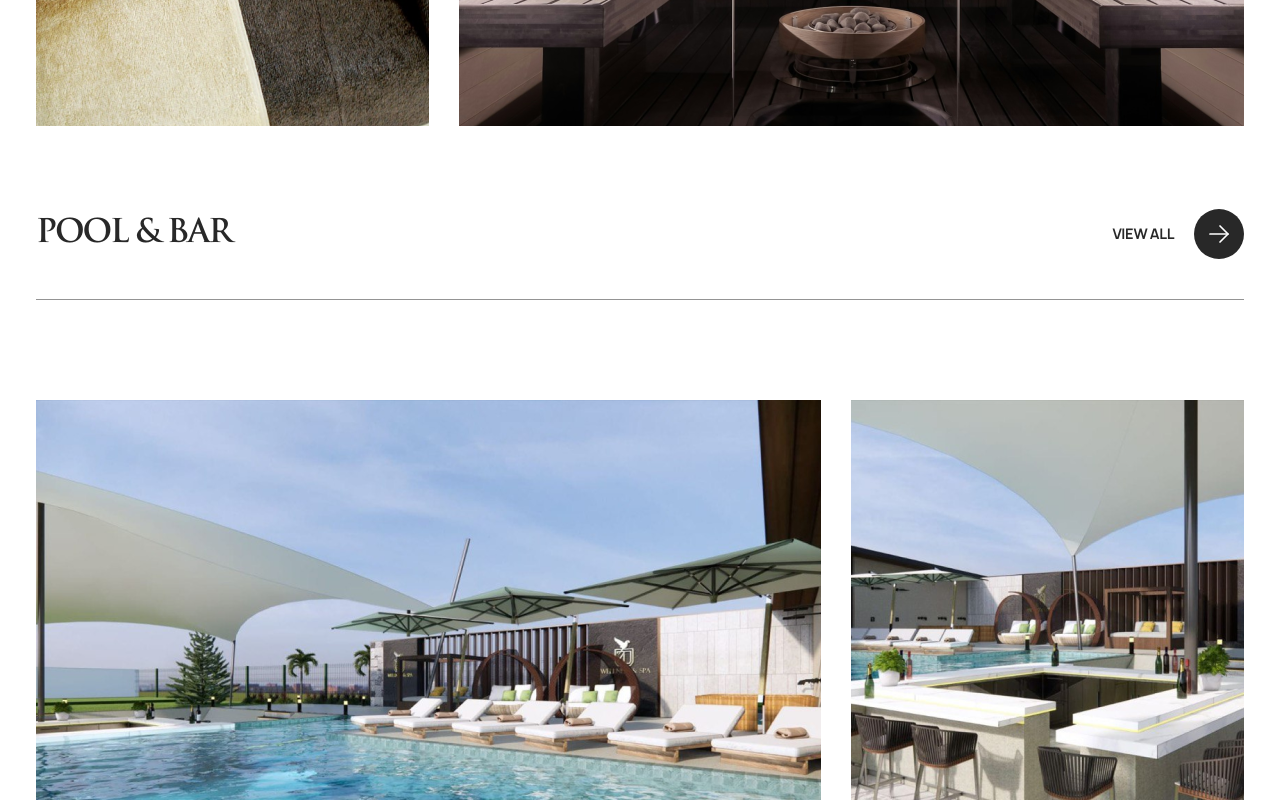
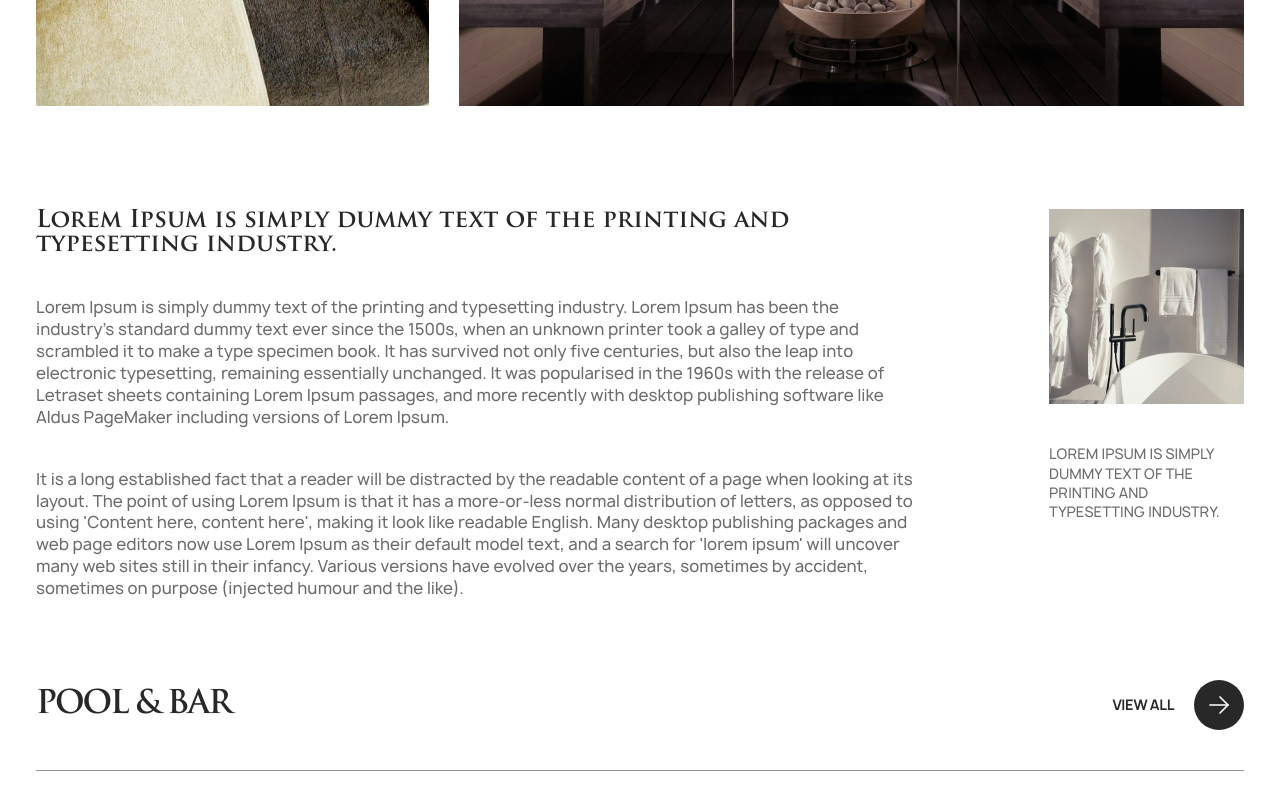
Before and after one commit to fayzullayevelmurod/SPA, a plain HTML site: page about.html in a window 1280 px wide. Shown: the part 2532-3332 px from the top of the page. Drawn offline with nearby package versions, Linux system fonts and the light colour scheme; a web font is replaced by a local one.

Commit message:
about page the end

```diff
--- a/about.html
+++ b/about.html
@@ -179,6 +179,30 @@
               </div>
             </section>
             <!-- gallery -->
+
+            <!-- text-block -->
+            <section class="text-block">
+              <div class="container">
+                <div class="text-block_left">
+                  <h6>
+                    Lorem Ipsum is simply dummy text of the printing and typesetting industry.
+                  </h6>
+                  <p>
+                    Lorem Ipsum is simply dummy text of the printing and typesetting industry. Lorem Ipsum has been the industry's standard dummy text ever since the 1500s, when an unknown printer took a galley of type and scrambled it to make a type specimen book. It has survived not only five centuries, but also the leap into electronic typesetting, remaining essentially unchanged. It was popularised in the 1960s with the release of Letraset sheets containing Lorem Ipsum passages, and more recently with desktop publishing software like Aldus PageMaker including versions of Lorem Ipsum.
+                  </p>
+                  <p>
+                    It is a long established fact that a reader will be distracted by the readable content of a page when looking at its layout. The point of using Lorem Ipsum is that it has a more-or-less normal distribution of letters, as opposed to using 'Content here, content here', making it look like readable English. Many desktop publishing packages and web page editors now use Lorem Ipsum as their default model text, and a search for 'lorem ipsum' will uncover many web sites still in their infancy. Various versions have evolved over the years, sometimes by accident, sometimes on purpose (injected humour and the like).
+                  </p>
+                </div>
+                <div class="text-block_right">
+                  <img src="./images/text-block_img.png" alt="">
+                  <span>
+                    Lorem Ipsum is simply dummy text of the printing and typesetting industry.
+                  </span>
+                </div>
+              </div>
+            </section>
+            <!-- text-block -->
 
             <!-- product_block -->
             <section class="product_block section-top">
--- a/css/_globals.scss
+++ b/css/_globals.scss
@@ -60,6 +60,10 @@ address {
 
   @include desktop {
     max-width: calc(100% - 72px);
+  }
+
+  @include mobile-mini {
+    max-width: calc(100% - 30px);
   }
 }
 
--- a/css/_media.scss
+++ b/css/_media.scss
@@ -10,6 +10,8 @@ $mobile: 767px;
 
 $mobile-s-above: 481px;
 $mobile-s: 480px;
+
+$mobile-mini: 450px;
 
 @mixin desktop-above {
   @media (min-width: $desktop-above) {
@@ -66,6 +68,12 @@ $mobile-s: 480px;
   }
 }
 
+@mixin mobile-mini {
+  @media (max-width: $mobile-mini) {
+    @content;
+  }
+}
+
 @mixin hover {
   @media (hover: hover) {
     &:hover {
--- a/css/blocks/_text-block.scss
+++ b/css/blocks/_text-block.scss
@@ -1,8 +1,8 @@
 .text-block {
-  margin: 100px 0;
+  margin-top: 100px;
 
   @include tablet {
-    margin: 80px 0;
+    margin-top: 80px;
   }
 
   .container {
```
Also changed, not shown: css/style.css, 1 other file.
